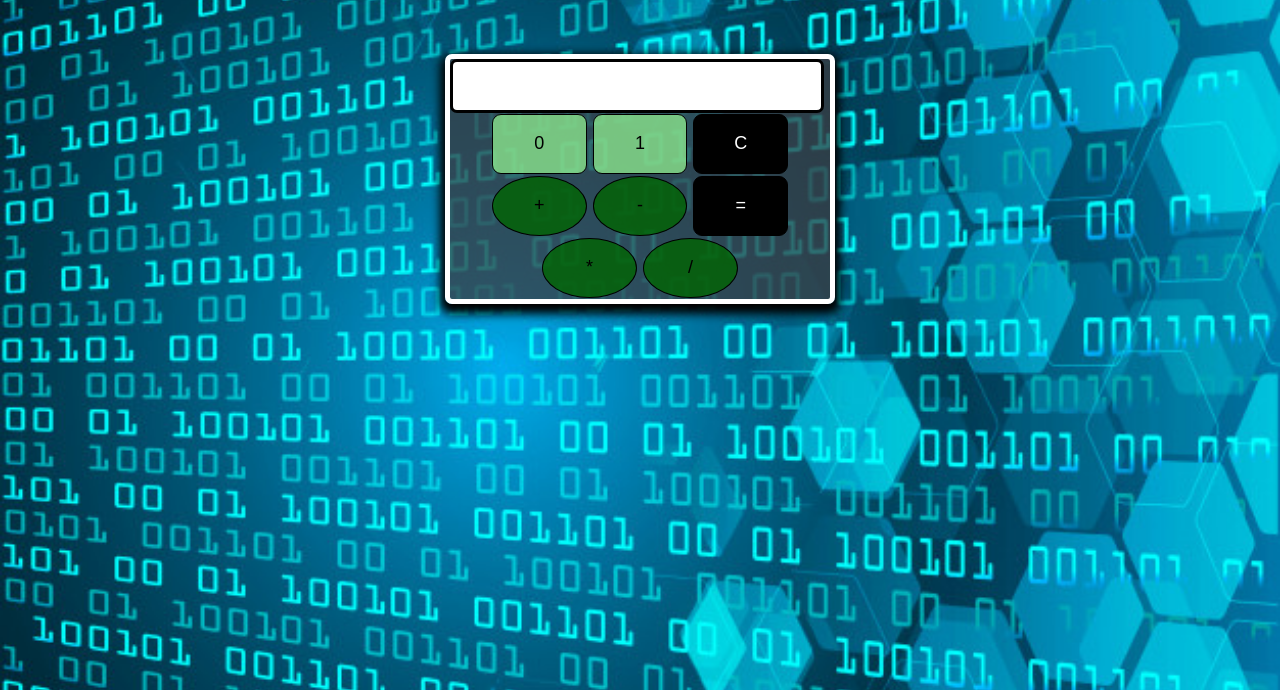
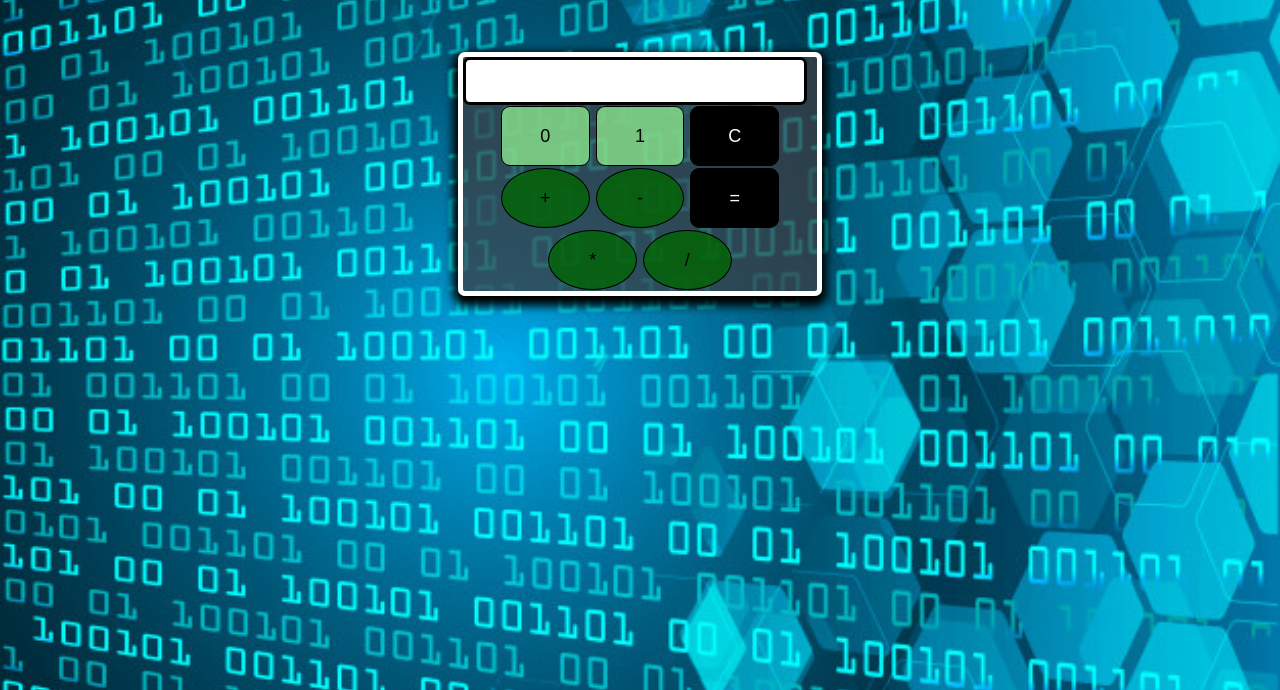
Before and after one commit to LeandroMLS/binaryCalculator, a plain HTML site: page index.html in a window 1280 px wide. Shown: the part 110-800 px from the top of the page. Drawn offline with Linux system fonts and the light colour scheme.

Commit message:
Ajustes nos estilos

```diff
--- a/binaryCalculator.css
+++ b/binaryCalculator.css
@@ -1,4 +1,12 @@
+*{
+  padding: 0px;
+  margin:0px;
+  box-sizing: border-box;
+}
+
 body {
+  padding: 32px;
+  height: 100vh;
   background-color: lightgreen;
   background-image: url(imagens/binary-background.jpg);
   background-repeat: no-repeat;
```
